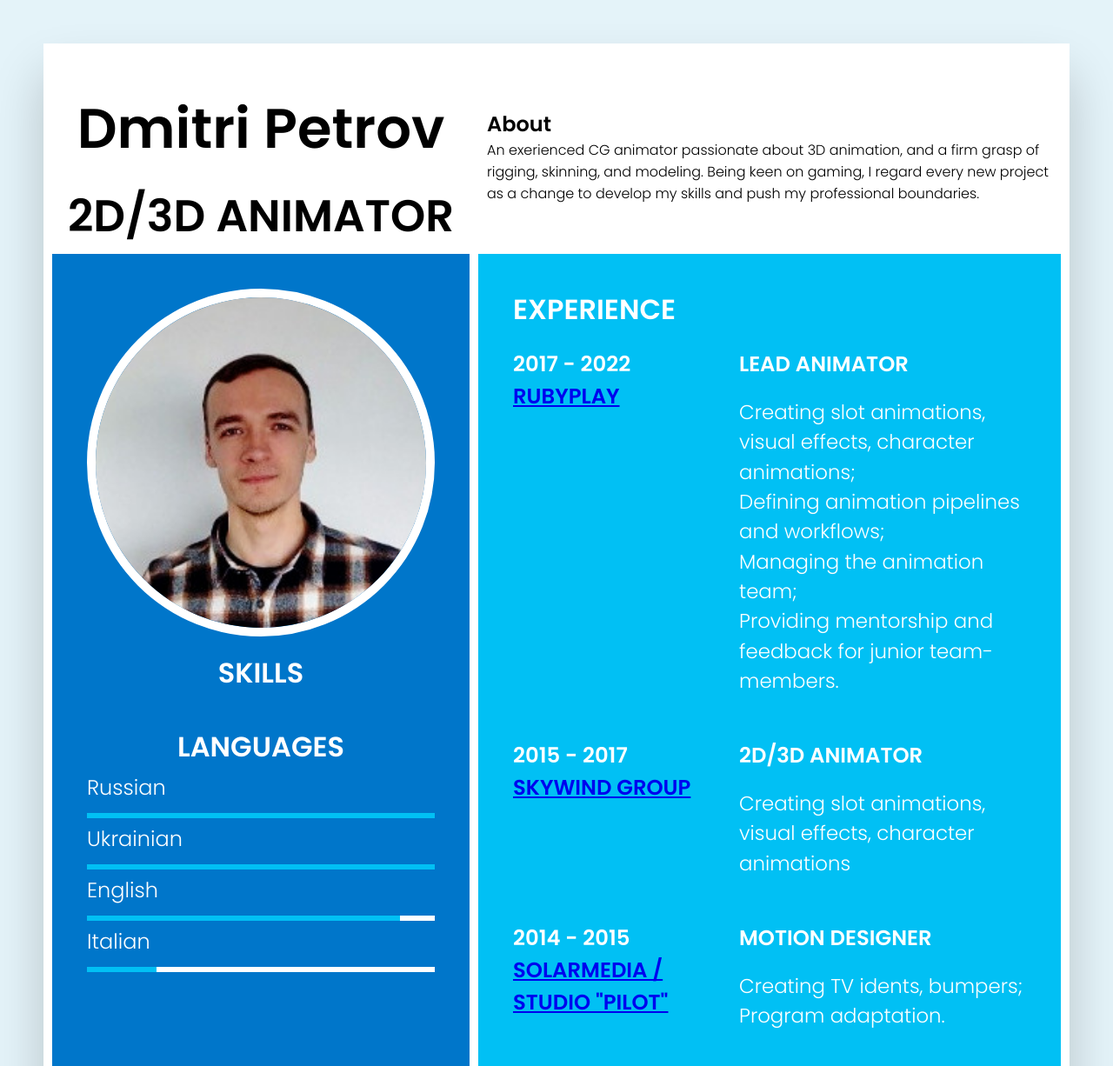
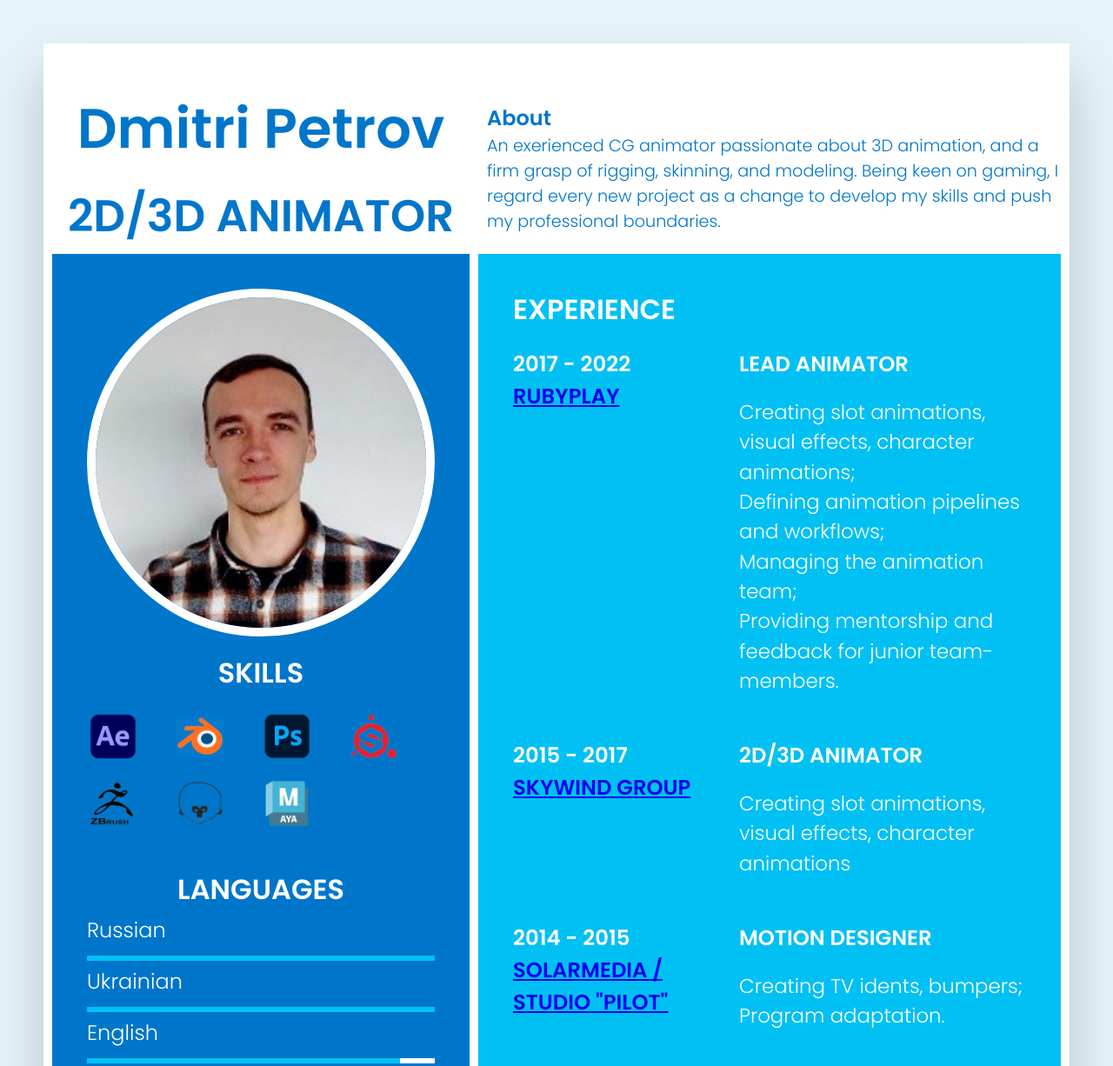
Before and after one commit to Dzimge/CV, a plain HTML site: page index.html in a window 1280 px wide. Shown: the top 1226 px of the page at 87% size. Drawn offline with Linux system fonts and the light colour scheme.

Commit message:
skills added

```diff
--- a/index.html
+++ b/index.html
@@ -32,6 +32,27 @@
               </div>
               <h2>Skills</h2>
               <div class="skills">
+                <div>
+                  <img src="img/icon_ae.png", alt="Adobe After Effects", title="Adobe After Effects">
+                </div>
+                <div>
+                  <img src="img/icon_blender.png", alt="Blender", title="Blender">
+                </div>
+                <div>
+                  <img src="img/icon_ps.png", alt="Adobe Photoshop", title="Adobe Photoshop">
+                </div>
+                <div>
+                  <img src="img/icon_substance.png", alt="Substance", title="Substance">
+                </div>
+                <div>
+                  <img src="img/icon_zbrush.png", alt="ZBrush", title="ZBrush">
+                </div>
+                <div>
+                  <img src="img/icon_marmoset.png", alt="Marmoset", title="Marmoset">
+                </div>
+                <div>
+                  <img src="img/icon_maya.png", alt="Maya", title="Maya">
+                </div>
 
               </div>
               <h2>Languages</h2>
--- a/stylesheet.css
+++ b/stylesheet.css
@@ -36,6 +36,7 @@ header
     text-align: center;
     font-weight: 600;
     line-height: 1.5;
+    color: rgb(0, 118, 202);;
 }
 
 .header span
@@ -66,12 +67,15 @@ header
 {
     margin-left: 10px;
     margin-right: 10px;
+    font-size: 1.2em;
+    color: rgb(0, 118, 202);
 }
  .container .about h2
 {
-    margin-top: 11%;
+    margin-top: 10%;
     margin-left: 10px;
     margin-right: 10px;
+    color: rgb(0, 118, 202);
 }
 
 .container .left-side
@@ -84,6 +88,42 @@ header
  margin-right: 10px;
 }
 
+/* .container .left-side .skills .line11
+{grid-area:one}
+.container .left-side .skills .line12
+{grid-area:two}
+.container .left-side .skills .line13
+{grid-area:three}
+.container .left-side .skills .line21
+{grid-area:four}
+.container .left-side .skills .line22
+{grid-area:five}
+.container .left-side .skills .line23
+{grid-area:six}
+.container .left-side .skills .line31
+{grid-area:seven}
+
+.container .left-side .skills
+{
+    display: grid;
+    grid-template-areas:
+    'one two three four'
+    'five six seven';
+} */
+
+.container .left-side .skills img
+{
+    width: 60px;
+
+}
+.container .left-side .skills
+{
+    margin-top: 20px;
+    display: grid;
+    grid-template-columns: 1fr 1fr 1fr 1fr;
+    grid-template-rows: 1fr 1fr;
+    grid-row-gap: 10px;
+}
 .profile-text
 {
     position: relative;
```
